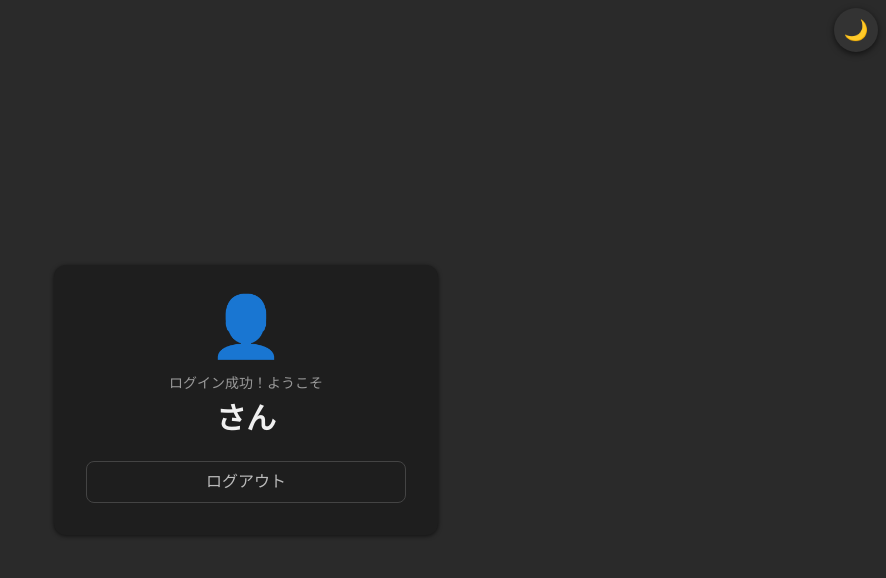
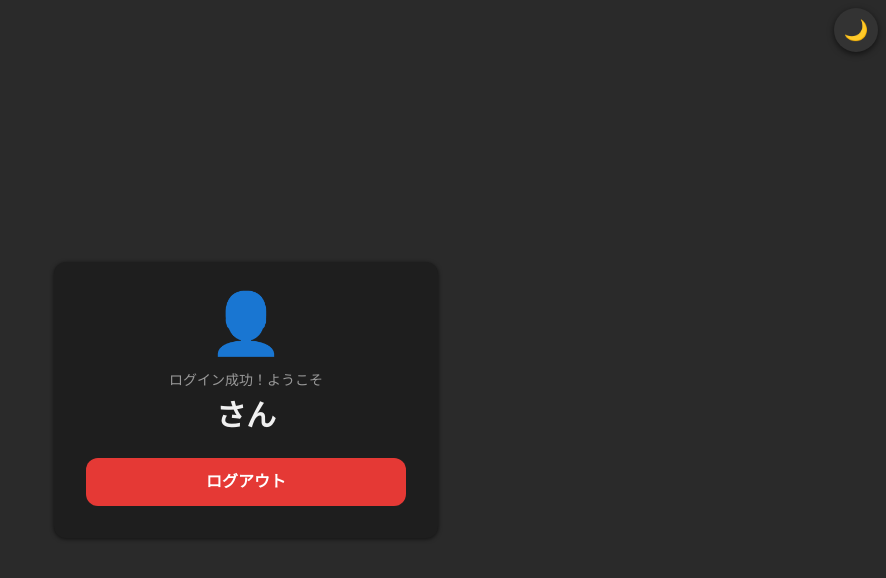
Before and after one commit to akiphysique/my-login-app, a Next.js app: page /dashboard in a window 1280 px wide. Shown: the top 578 px of the page, without its empty margins (394-1280 px from the left). Built offline with nearby package versions, Linux system fonts and the light colour scheme.

Commit message:
ログアウトボタンを赤に変更

```diff
--- a/app/customer/page.tsx
+++ b/app/customer/page.tsx
@@ -119,10 +119,7 @@ export default function CustomerMyPage() {
 
       {/* ログアウトボタン */}
       <div className="px-4 mt-2 pb-8">
-        <button
-          onClick={handleLogout}
-          className="w-full text-[#333333] text-base py-3 hover:text-[#555555]"
-        >
+        <button onClick={handleLogout} className="logout-btn">
           ログアウト
         </button>
       </div>
--- a/app/dashboard/DashboardContent.tsx
+++ b/app/dashboard/DashboardContent.tsx
@@ -15,10 +15,7 @@ export default function DashboardContent() {
         <p className="text-gray-500 text-sm mb-2">ログイン成功！ようこそ</p>
         <h1 className="text-3xl font-bold mb-6 text-gray-900">{name} さん</h1>
 
-        <button
-          onClick={() => router.push("/")}
-          className="w-full border border-gray-300 text-gray-600 py-2 rounded-lg hover:bg-gray-50"
-        >
+        <button onClick={() => router.push("/")} className="logout-btn">
           ログアウト
         </button>
       </div>
--- a/app/globals.css
+++ b/app/globals.css
@@ -217,6 +217,38 @@ body {
 [data-theme="dark"] .hover\:text-\[\#555555\]:hover { color: #e0e0e0 !important; }
 
 /* ============================================================
+   ログアウトボタン（全画面共通）
+   ダーク・ライト両モードで赤ボタン・白文字で表示
+   最低44px以上の高さでスマホでも押しやすいサイズ
+   ============================================================ */
+.logout-btn {
+  width: 100%;
+  background-color: #e53935;   /* 赤 */
+  color: #ffffff;              /* 白文字 */
+  font-size: 1rem;             /* 16px = 12pt以上 */
+  font-weight: bold;
+  min-height: 44px;            /* スマホで押しやすい最小高さ */
+  padding: 12px 16px;
+  border: none;
+  border-radius: 12px;
+  cursor: pointer;
+}
+
+.logout-btn:hover {
+  background-color: #c62828;   /* ホバー時：少し暗い赤 */
+}
+
+/* ダークモードでも同じ赤を維持（上書き防止） */
+[data-theme="dark"] .logout-btn {
+  background-color: #e53935 !important;
+  color: #ffffff !important;
+}
+
+[data-theme="dark"] .logout-btn:hover {
+  background-color: #c62828 !important;
+}
+
+/* ============================================================
    パンくずリスト（現在地表示バー）
    ログイン画面・ホーム画面以外の全ページ上部に表示
    ============================================================ */
--- a/app/store/page.tsx
+++ b/app/store/page.tsx
@@ -64,8 +64,8 @@ export default function StoreDashboard() {
         </Link>
       </nav>
 
-      <div className="px-4 mt-2">
-        <button onClick={handleLogout} className="w-full text-[#333333] text-base py-2 hover:text-[#555555]">
+      <div className="px-4 mt-2 pb-6">
+        <button onClick={handleLogout} className="logout-btn">
           ログアウト
         </button>
       </div>
```
